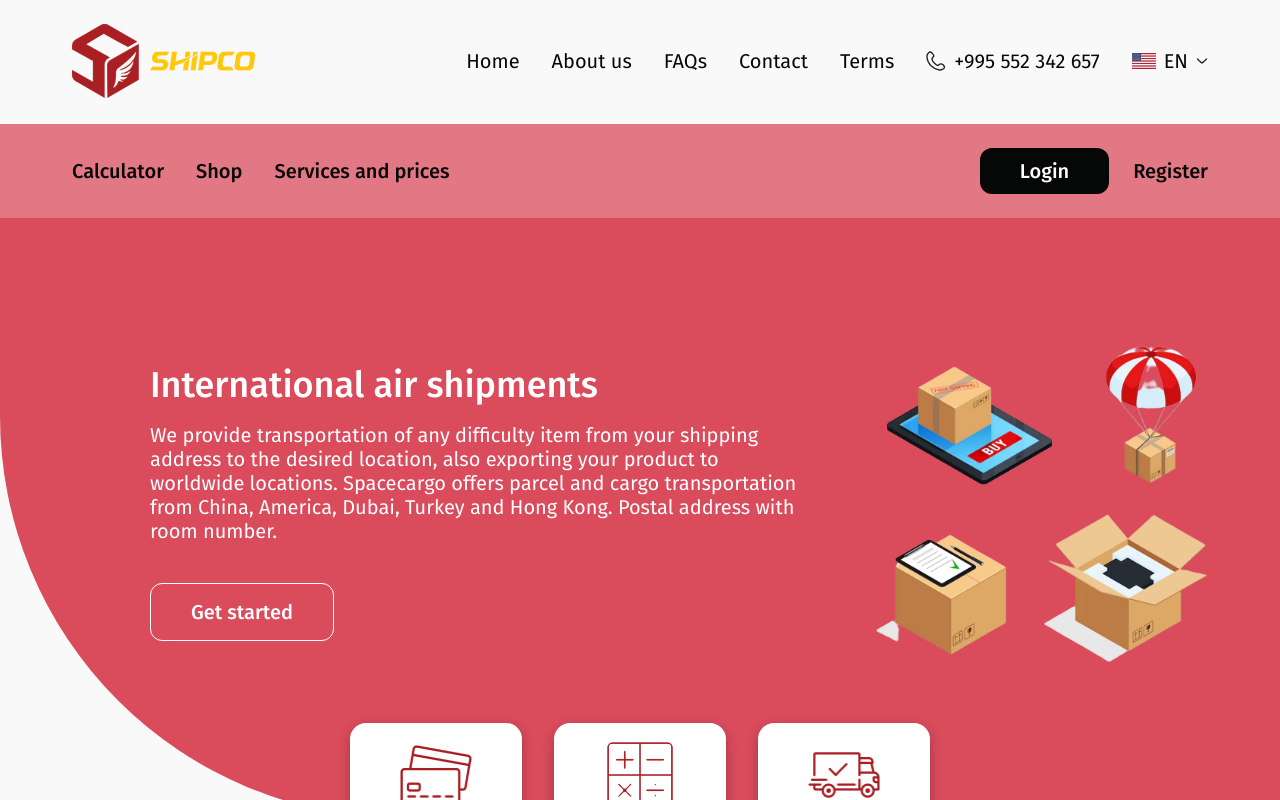
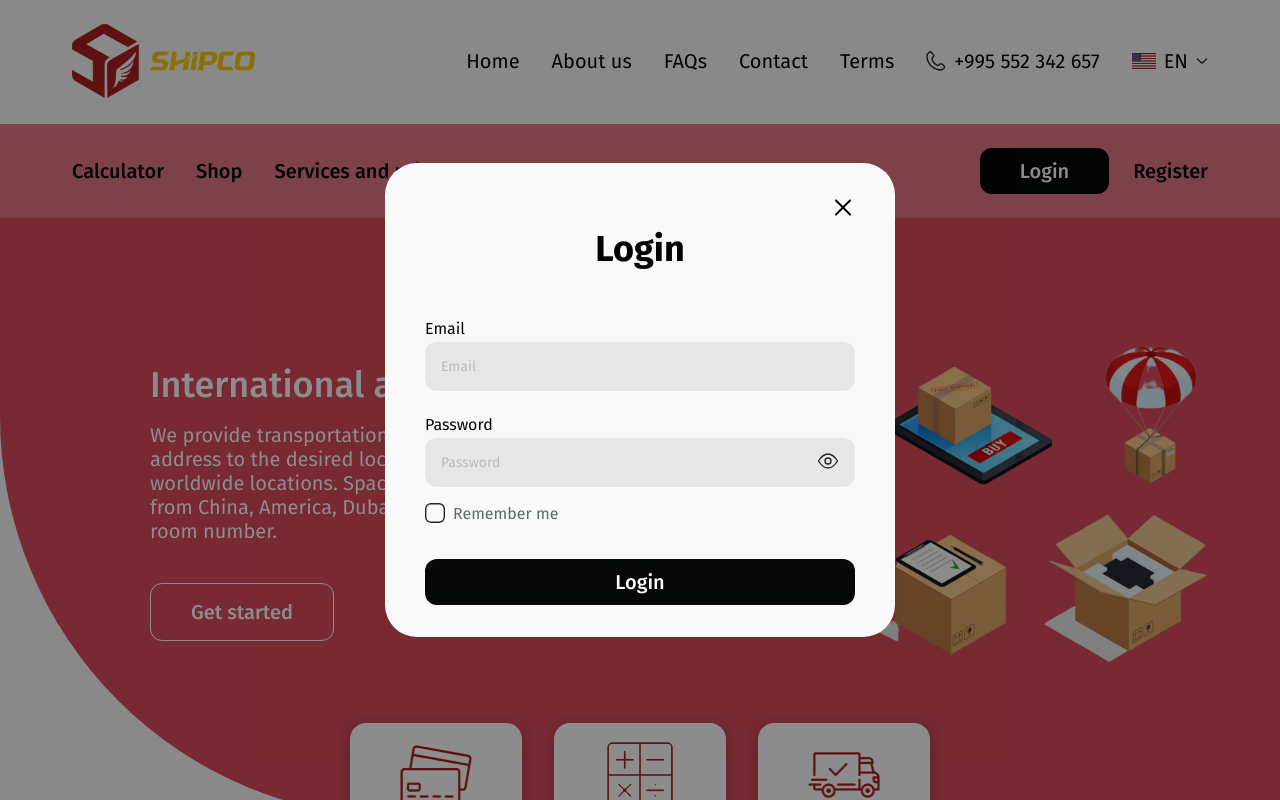
Before and after one commit to LukaKoridze13/shipco, a React (Vite) app: page / in a window 1280 px wide. Both pictures are taken after a click on the button "Login". Shown: the top 800 px of the page. Built offline with nearby package versions, Linux system fonts and the light colour scheme.

Commit message:
Logi, Registration

```diff
--- a/index.html
+++ b/index.html
@@ -4,7 +4,7 @@
     <meta charset="UTF-8" />
     <meta name="viewport" content="width=device-width, initial-scale=1.0" />
     <link rel="shortcut icon" href="/icon.png" type="image/x-icon" />
-    <title>Shipco</title>
+    <title>SHIPCO</title>
   </head>
   <body>
     <div id="root"></div>
--- a/src/index.css
+++ b/src/index.css
@@ -21,3 +21,20 @@ body {
 .swiper-slide {
   width: fit-content !important;
 }
+
+*::-webkit-scrollbar-track {
+  -webkit-box-shadow: inset 0 0 6px rgba(75, 74, 74, 0.3);
+  border-radius: 10px;
+  background-color: #f5f5f5;
+}
+
+*::-webkit-scrollbar {
+  width: 12px;
+  background-color: #f5f5f5;
+}
+
+*::-webkit-scrollbar-thumb {
+  border-radius: 10px;
+  -webkit-box-shadow: inset 0 0 6px rgba(101, 98, 98, 0.3);
+  background-color: rgb(103, 101, 101);
+}
--- a/src/pages/Home.tsx
+++ b/src/pages/Home.tsx
@@ -1,4 +1,4 @@
-import { useState } from "react";
+import { useEffect, useState } from "react";
 import Wrapper from "../components/Wrapper";
 import Footer from "../ui/Footer";
 import Header from "../ui/Header";
@@ -6,18 +6,34 @@ import Menu from "../ui/Menu";
 import OnlineStore from "../ui/OnlineStore";
 import Pink from "../ui/Pink";
 import TrackPackage from "../ui/TrackPackage";
+import Login from "../ui/Login";
+import Registration from "../ui/Registration";
 
 export default function Home() {
   const [menuOpened, setMenuOpened] = useState(false);
+  const [loginOpened, setLoginOpened] = useState(false);
+  const [registerOpened, setRegisterOpened] = useState(false);
+
 
   const handleClick = () => {
-    menuOpened ? setMenuOpened(false) : setMenuOpened(true);
+    setMenuOpened(!menuOpened);
   };
 
+  const handleLogin = () => {
+    setLoginOpened(!loginOpened);
+    !loginOpened && setMenuOpened(false);
+  };
+
+  const handleRegister = () => {
+    setRegisterOpened(!registerOpened);
+    !loginOpened && setMenuOpened(false);
+  };
   return (
     <Wrapper>
-      <Header handleClick={handleClick} menuOpened={menuOpened} />
-      <Menu opened={menuOpened}  />
+      <Header handleClick={handleClick} menuOpened={menuOpened} openLogin={handleLogin} openRegister={handleRegister} />
+      <Menu opened={menuOpened} openLogin={handleLogin} openRegister={handleRegister} />
+      <Login opened={loginOpened} closeLogin={handleLogin} />
+      <Registration opened={registerOpened} closeRegistration={handleRegister} />
       <Pink />
       <TrackPackage />
       <OnlineStore />
--- /dev/null
+++ b/src/ui/Form.tsx
@@ -0,0 +1,141 @@
+import { styled } from "styled-components";
+import eye from "../assets/eye.svg";
+import eyehidden from "../assets/eyehidden.svg";
+import checkImg from "../assets/check.svg";
+import checkedImg from "../assets/checked.svg";
+import { useState } from "react";
+import BlackButton from "../components/BlackButton";
+import Displays from "../Displays";
+
+export const Form = styled.form`
+  width: 96%;
+  max-width: 510px;
+
+  border-radius: 32px;
+  background: #f9f9f9;
+
+  padding: 32px 40px;
+  padding-top: 64px;
+
+  position: relative;
+
+  @media (max-width: ${Displays.mobile}) {
+    padding: 16px 24px;
+    padding-top: 36px;
+  }
+`;
+
+export const Close = styled.img`
+  position: absolute;
+  top: 32px;
+  right: 40px;
+
+  @media (max-width: ${Displays.mobile}) {
+        top: 16px;
+        right: 16px;
+  }
+
+  cursor: pointer;
+`;
+
+export const FormTitle = styled.p`
+  color: #000;
+  font-size: 36px;
+  font-weight: 700;
+  text-align: center;
+  margin-bottom: 48px;
+  @media (max-width: ${Displays.mobile}) {
+    margin-bottom: 24px;
+  }
+`;
+
+export const Label = styled.label`
+  color: #070707;
+  font-size: 16px;
+  font-weight: 400;
+  margin-top: 24px;
+  display: block;
+  &:first-child {
+    margin-top: 0px;
+  }
+`;
+
+export const Input = styled.input<{ $width?: string }>`
+  width: ${(props) => props.$width || "100%"};
+  padding: 16px;
+  font-size: 14px;
+  font-weight: 400;
+  border-radius: 12px;
+  background: #e7e7e7;
+  margin-top: 4px;
+  color: #3f3f3f;
+
+  &::placeholder {
+    color: #b7bcbc;
+  }
+`;
+
+interface PasswordInputProps {
+  placeholder: string;
+}
+
+export const PasswordInput = ({ placeholder }: PasswordInputProps) => {
+  const [hidden, setHidden] = useState(true);
+  const handleClick = () => {
+    hidden ? setHidden(false) : setHidden(true);
+  };
+  return (
+    <PasswordWrapper>
+      <Input placeholder={placeholder} type={hidden ? "password" : "text"} />
+      <Eye src={hidden ? eye : eyehidden} alt="eye" onClick={handleClick} />
+    </PasswordWrapper>
+  );
+};
+
+const PasswordWrapper = styled.div`
+  position: relative;
+`;
+
+const Eye = styled.img`
+  position: absolute;
+  right: 16px;
+  top: 50%;
+  transform: translateY(-50%);
+
+  cursor: pointer;
+`;
+
+export const Checkbox = ({ text }: { text: string }) => {
+  const [checked, setChecked] = useState(false);
+  const handleClick = () => {
+    setChecked(!checked);
+  };
+  return (
+    <Check onClick={handleClick}>
+      <CheckImage src={checked ? checkedImg : checkImg} />
+      <CheckText>{text}</CheckText>
+    </Check>
+  );
+};
+const Check = styled.div`
+  display: flex;
+  align-items: center;
+  gap: 8px;
+  cursor: pointer;
+  margin-top: 16px;
+`;
+
+const CheckText = styled.p`
+  color: #5f6767;
+  font-size: 16px;
+  font-weight: 400;
+`;
+
+const CheckImage = styled.img`
+  width: 20px;
+`;
+
+export const Submit = styled(BlackButton)`
+  margin-top: 36px;
+  width: 100%;
+`;
--- a/src/ui/Header.tsx
+++ b/src/ui/Header.tsx
@@ -14,13 +14,15 @@ import { useEffect, useState } from "react";
 interface Props {
   menuOpened: boolean;
   handleClick: () => void;
+  openLogin: () => void;
+  openRegister: () => void;
+
 }
 
-export default function Header({ handleClick, menuOpened }: Props) {
+export default function Header({ handleClick, menuOpened, openLogin, openRegister }: Props) {
   const [color, setColor] = useState("rgba(255, 255, 255, 0.25)");
   const [border, setBorder] = useState("2px solid #f9f9f9");
   const [shadow, setShadow] = useState("none");
-
 
   const imageSource = menuOpened ? close : menu;
 
@@ -73,8 +75,8 @@ export default function Header({ handleClick, menuOpened }: Props) {
           <SecondaryNavItem>Services and prices</SecondaryNavItem>
         </SecondaryNav>
         <FlexWrapper>
-          <BlackButton>Login</BlackButton>
-          <TextButton>Register</TextButton>
+          <BlackButton onClick={openLogin}>Login</BlackButton>
+          <TextButton onClick={openRegister}>Register</TextButton>
         </FlexWrapper>
       </HeaderPartPink>
     </HeaderWrapper>
--- /dev/null
+++ b/src/ui/Login.tsx
@@ -0,0 +1,41 @@
+import { styled } from "styled-components";
+import { Checkbox, Close, Form, FormTitle, Input, Label, PasswordInput, Submit } from "./Form";
+import close from "../assets/close.svg";
+interface Props {
+  opened: boolean;
+  closeLogin: () => void;
+}
+export default function Login({ opened, closeLogin }: Props) {
+  return (
+    <Wrapper $opened={opened}>
+      <Form>
+        <Close src={close} onClick={closeLogin} />
+        <FormTitle>Login</FormTitle>
+        <Label>Email</Label>
+        <Input type="mail" placeholder="Email" />
+        <Label>Password</Label>
+        <PasswordInput placeholder="Password" />
+        <Checkbox text="Remember me"/>
+        <Submit>Login</Submit>
+      </Form>
+    </Wrapper>
+  );
+}
+
+const Wrapper = styled.div<{ $opened: boolean }>`
+  position: fixed;
+  z-index: 15;
+  top: 0;
+  left: 0;
+
+  width: 100%;
+  min-height: 100dvh;
+  background: rgba(0, 0, 0, 0.45);
+
+  display: flex;
+  align-items: center;
+  justify-content: center;
+
+  opacity: ${(props) => (props.$opened ? "1" : "0")};
+  pointer-events: ${(props) => (props.$opened ? "all" : "none")};
+`;
--- a/src/ui/Menu.tsx
+++ b/src/ui/Menu.tsx
@@ -6,9 +6,11 @@ import TextButton from "../components/TextButton";
 
 interface Props {
   opened: boolean;
+  openLogin: () => void;
+  openRegister: () => void;
 }
 
-export default function Menu({ opened }: Props) {
+export default function Menu({ opened, openLogin, openRegister }: Props) {
   return (
     <Wrapper $opened={opened}>
       <Content $opened={opened}>
@@ -29,8 +31,8 @@ export default function Menu({ opened }: Props) {
             <img src={arrowdown} alt="arrow down" />
           </Language>
         </Wrap>
-        <Button>Log in</Button>
-        <Register>Registration</Register>
+        <Button onClick={openLogin}>Log in</Button>
+        <Register onClick={openRegister}>Registration</Register>
       </Content>
     </Wrapper>
   );
@@ -47,6 +49,7 @@ const Wrapper = styled.div<{ $opened: boolean }>`
   padding-top: 65.29px;
 
   opacity: ${(props) => (props.$opened ? "1" : "0")};
+  pointer-events: ${(props) => (props.$opened ? "all" : "none")};
 
   background: rgba(0, 0, 0, 0.45);
 `;
--- /dev/null
+++ b/src/ui/Registration.tsx
@@ -0,0 +1,77 @@
+import { styled } from "styled-components";
+import { Checkbox, Close, Form, FormTitle, Input, Label, PasswordInput, Submit } from "./Form";
+import close from "../assets/close.svg";
+import FlexWrapper from "../components/FlexWrapper";
+import Displays from "../Displays";
+interface Props {
+  opened: boolean;
+  closeRegistration: () => void;
+}
+export default function Registration({ opened, closeRegistration }: Props) {
+  return (
+    <Wrapper $opened={opened}>
+      <Form style={{ maxWidth: "768px" }}>
+        <Close src={close} onClick={closeRegistration} />
+        <FormTitle>Registration</FormTitle>
+        <Half>
+          <Label>First name</Label>
+          <Input type="text" placeholder="First name" />
+          <Label>Email</Label>
+          <Input type="email" placeholder="Email" />
+          <Label>City</Label>
+          <Input type="text" placeholder="City" />
+        </Half>
+        <Half>
+          <Label>Last name</Label>
+          <Input type="text" placeholder="Last name" />
+          <Label>Number</Label>
+          <Input type="text" placeholder="Number" />
+          <Label>Address</Label>
+          <Input type="text" placeholder="Address" />
+        </Half>
+        <Label>Gender</Label>
+        <FlexWrapper>
+          <Checkbox text="Male" />
+          <Checkbox text="Female" />
+        </FlexWrapper>
+        <Label>Password</Label>
+        <PasswordInput placeholder="Password" />
+        <Label>Confirm Password</Label>
+        <PasswordInput placeholder="Confirm Password" />
+        <Checkbox text="I agree to the terms and contitions" />
+        <Submit>Register</Submit>
+      </Form>
+    </Wrapper>
+  );
+}
+
+const Wrapper = styled.div<{ $opened: boolean }>`
+  position: fixed;
+  z-index: 15;
+  top: 0;
+  left: 0;
+
+  width: 100%;
+  min-height: 100dvh;
+  padding: 36px;
+  @media (max-width: ${Displays.tablet}) {
+    padding: 4px;
+  }
+  background: rgba(0, 0, 0, 0.45);
+
+  display: flex;
+  align-items: center;
+  justify-content: center;
+
+  opacity: ${(props) => (props.$opened ? "1" : "0")};
+  pointer-events: ${(props) => (props.$opened ? "all" : "none")};
+`;
+
+const Half = styled.div`
+  width: 48%;
+  display: inline-block;
+  margin-right: 4%;
+  &:nth-child(4) {
+    margin-right: 0;
+  }
+`;
```
